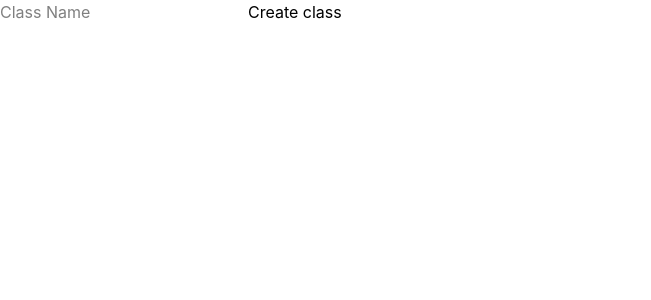
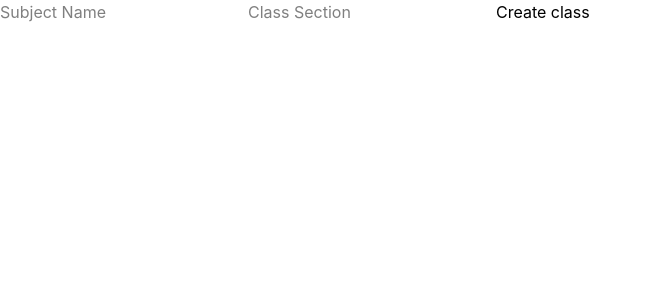
Before and after one commit to Miketryartd/Mike-University---Frontend, a React (Vite) app: page /Create/Class in a window 1280 px wide. Shown: the top 300 px of the page, without its empty margins (0-651 px from the left). Built offline with nearby package versions, Linux system fonts and the light colour scheme; no server answers.

Commit message:
updated create class page with subject name and section

```diff
--- a/src/pages/Create.class.tsx
+++ b/src/pages/Create.class.tsx
@@ -2,18 +2,21 @@ import { useState } from "react"
 import { useClass } from "../hooks/useClass";
 
 export default function MakeClass(){
-   const [className, setClassName] = useState<string>("");
+   const [subjectName, setSubjectName] = useState<string>("");
+   const [sectionName, setSectionName] = useState<string>("");
    const {loading, error, createClass} = useClass();
 
    const handleClass = async (e: React.FormEvent<HTMLFormElement>) => {
     e.preventDefault();
-    if (!className.trim()){
+    if (!subjectName.trim()){
             alert("Please enter a class name");
             return;
     }
       try{
 
-         const res = await createClass({class_name: className,});
+         const res = await createClass({subject_name: subjectName,
+            class_section: sectionName
+         });
          return res;
       } catch (err){
         console.error("Error making class", err);
@@ -26,7 +29,8 @@ export default function MakeClass(){
 
             <div>
                 <form method="POST" onSubmit={handleClass}>
-                    <input type="text" placeholder="Class Name" onChange={(e) => setClassName(e.target.value)}></input>
+                    <input type="text" placeholder="Subject Name" onChange={(e) => setSubjectName(e.target.value)}></input>
+                    <input type="text" placeholder="Class Section" onChange={(e) => setSectionName(e.target.value)}></input>
                     <button type="submit">Create class</button>
                 </form>
             </div>
```
